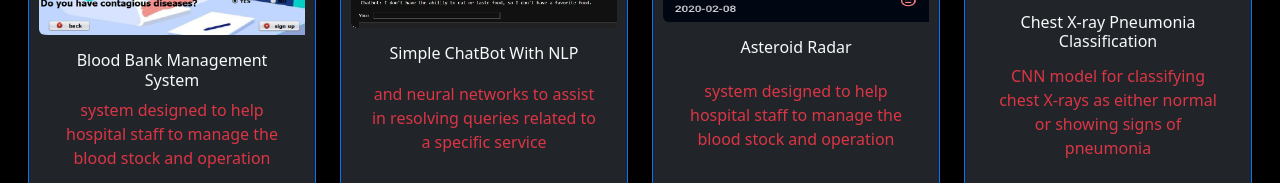
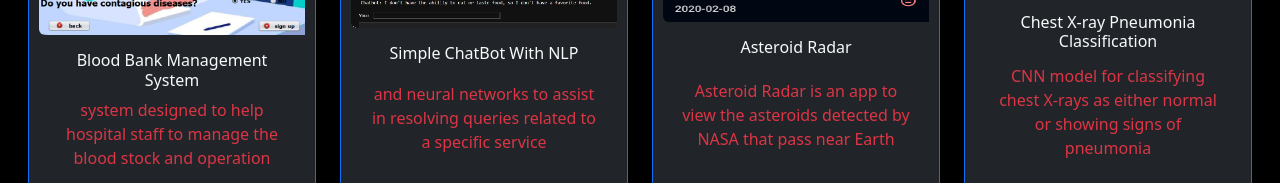
Before and after one commit to romanyn36/portfolio.github.io, a plain HTML site: page index.html in a window 1280 px wide. Shown: the part 1286-1469 px from the top of the page. Drawn offline with nearby package versions, Linux system fonts and the light colour scheme.

Commit message:
Asteroid Radar card updated

```diff
--- a/index.html
+++ b/index.html
@@ -173,10 +173,7 @@
                         alt="...">
                     <div class="card-body d-flex flex-column justify-content-between">
                         <h6 class="card-title">Asteroid Radar</h6>
-                        <p class="card-text text-danger ">system designed to help hospital
-                            staff
-                            to manage the blood stock and
-                            operation</p>
+                        <p class="card-text text-danger ">Asteroid Radar is an app to view the asteroids detected by NASA that pass near Earth</p>
                         <a href="https://github.com/romanyn36/Asteroid-Radar" class="btn btn-outline-primary mt-1"><i class="bi bi-github"></i> Github</a>
                     </div>
                     <!-- <div class="card-footer">#java</div> -->
```
